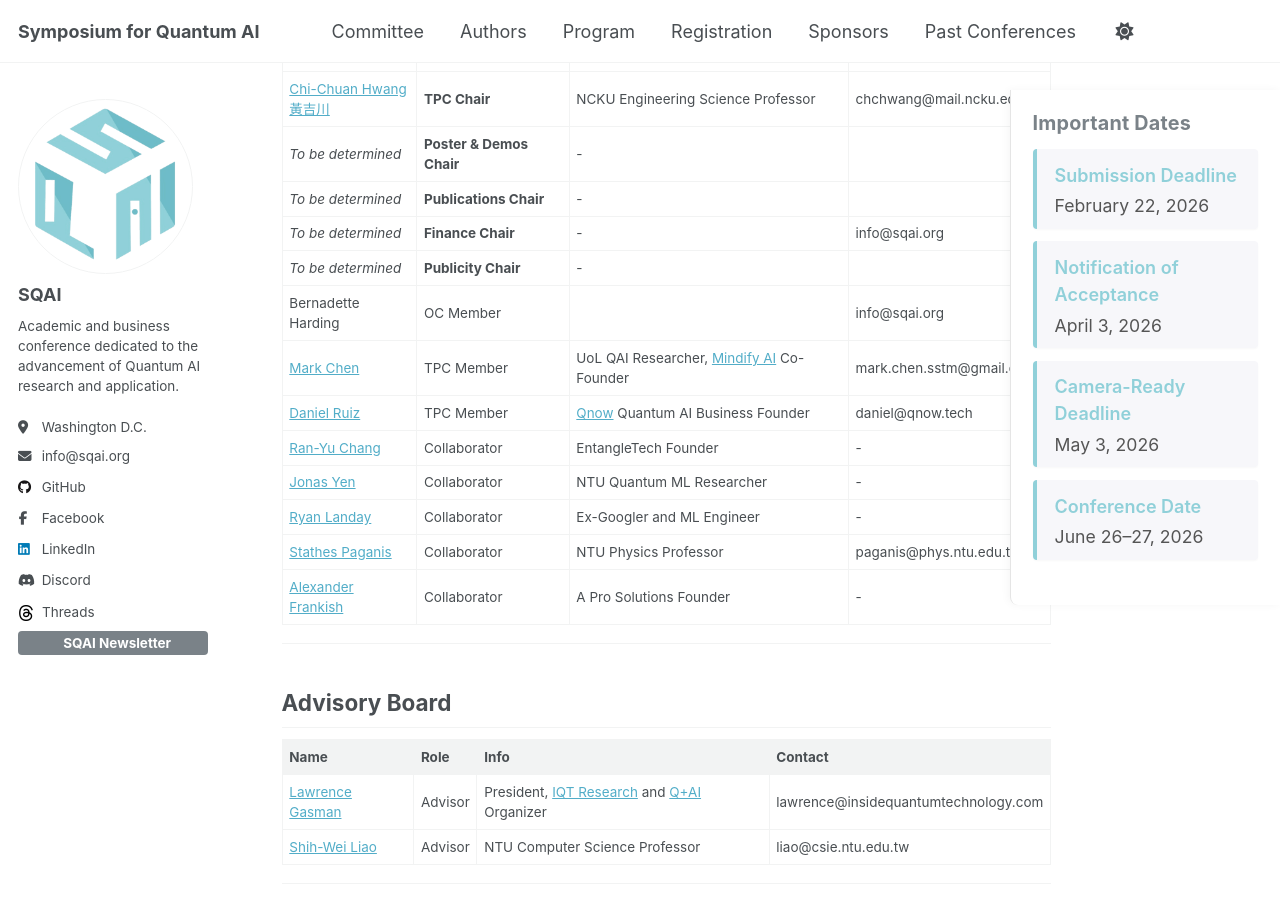
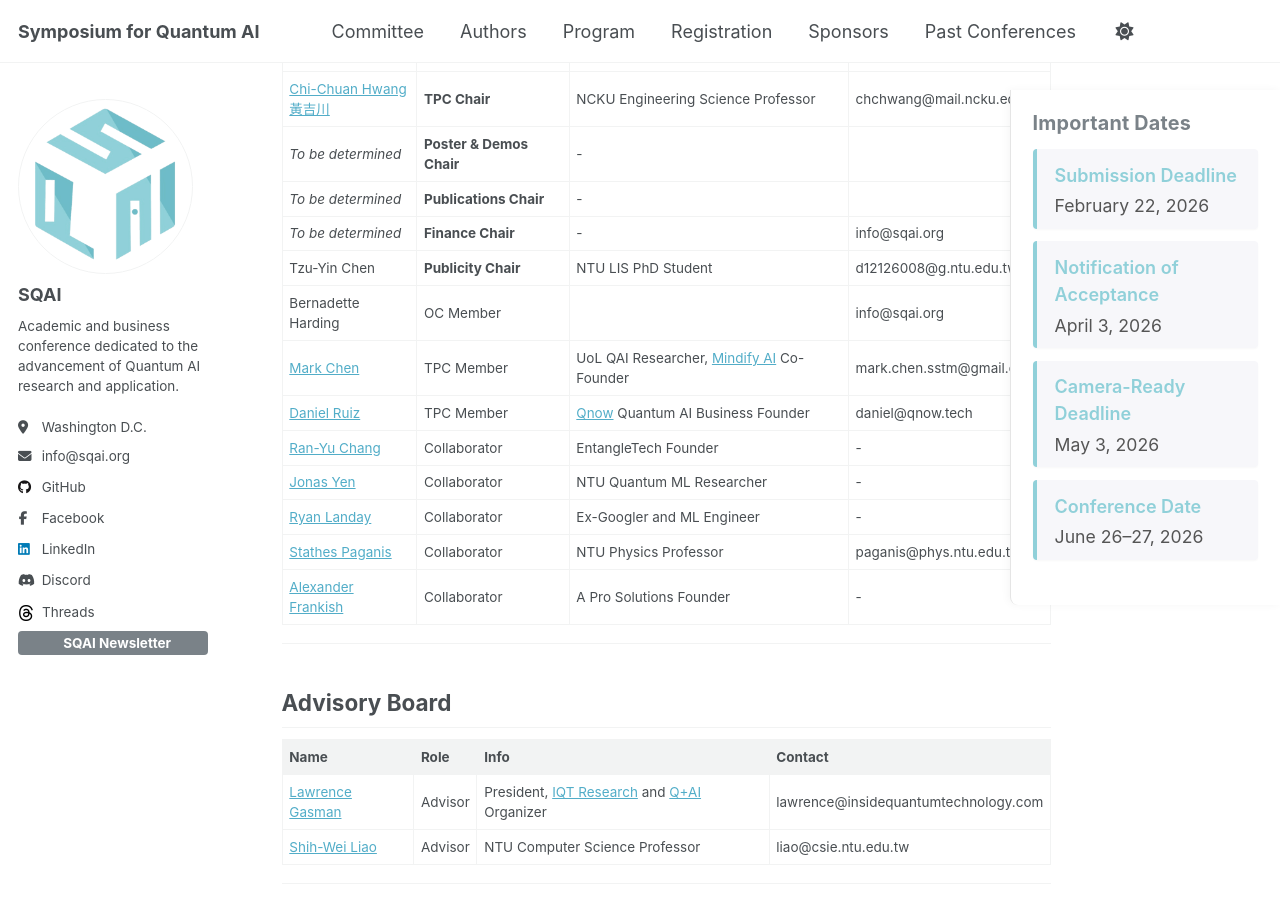
Before and after one commit to danielqnow/QuantumIntelligenceSociety.github.io, a Jekyll site: the page built from _pages/committee.md, in a window 1280 px wide and 900 px high, scrolled down 794 px. Built offline with Jekyll 4.4.1, drawn with Linux system fonts in a browser that asks for light colours; comment, search, counter and statistics services are not loaded.

Commit message:
Add publicity chair! Welcome

```diff
--- a/_pages/committee.md
+++ b/_pages/committee.md
@@ -18,7 +18,7 @@ The success of the **Symposium for Quantum AI (SQAI)** depends on the dedication
 | *To be determined* | **Poster & Demos Chair** | - | |
 | *To be determined* | **Publications Chair** | - | |
 | *To be determined* | **Finance Chair** | - | info@sqai.org |
-| *To be determined* | **Publicity Chair** | - | |
+| Tzu-Yin Chen | **Publicity Chair** | NTU LIS PhD Student | d12126008@g.ntu.edu.tw |
 | Bernadette Harding | OC Member |  | info@sqai.org |
 | [Mark Chen](https://www.linkedin.com/in/mark-chen-next/) | TPC Member | UoL QAI Researcher, [Mindify AI](https://www.mindifyai.dev/) Co-Founder | mark.chen.sstm@gmail.com |
 | [Daniel Ruiz](https://www.linkedin.com/in/luisdanielruiz-in) | TPC Member | [Qnow](https://qnow.tech) Quantum AI Business Founder | daniel@qnow.tech |
```
